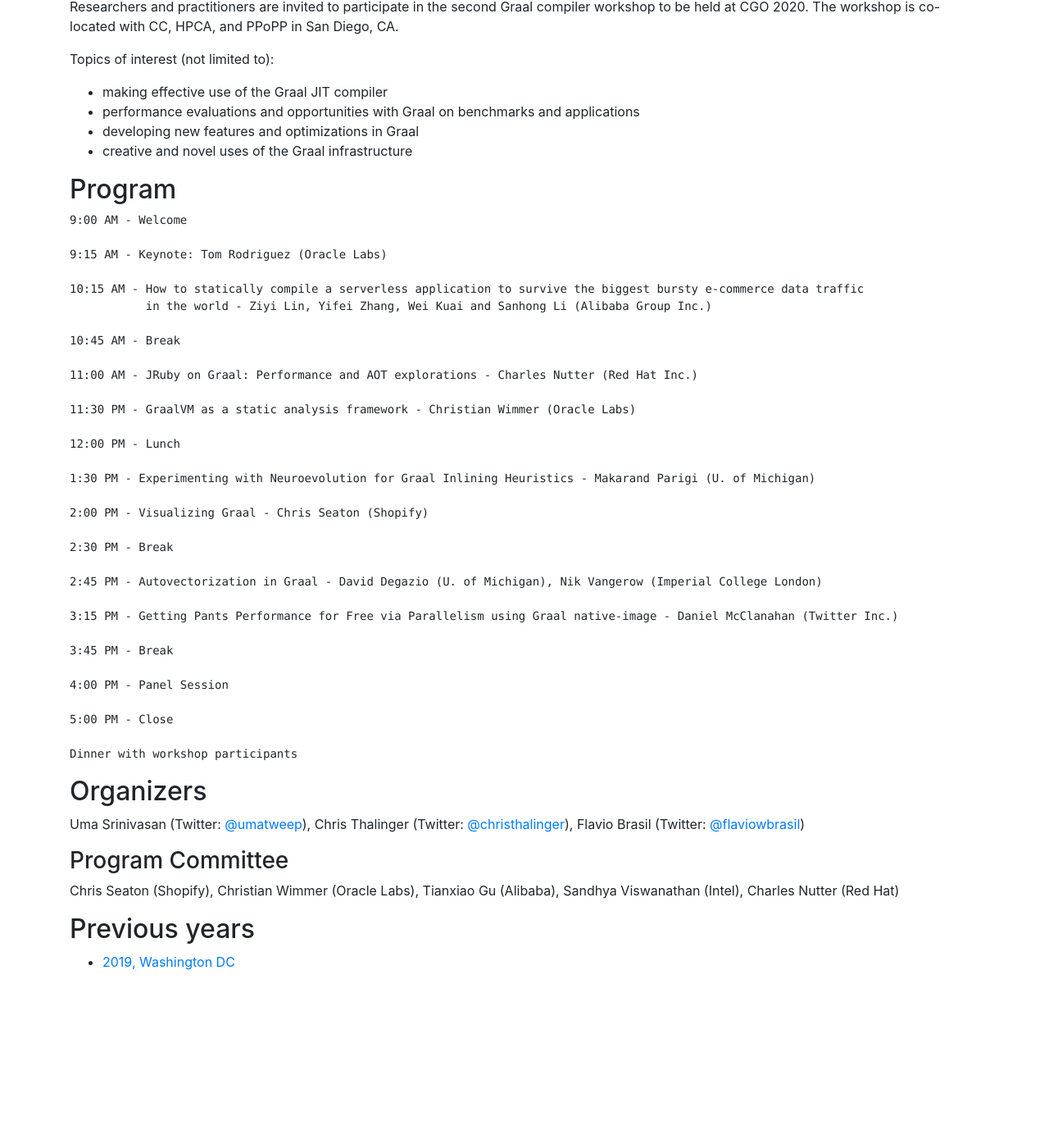
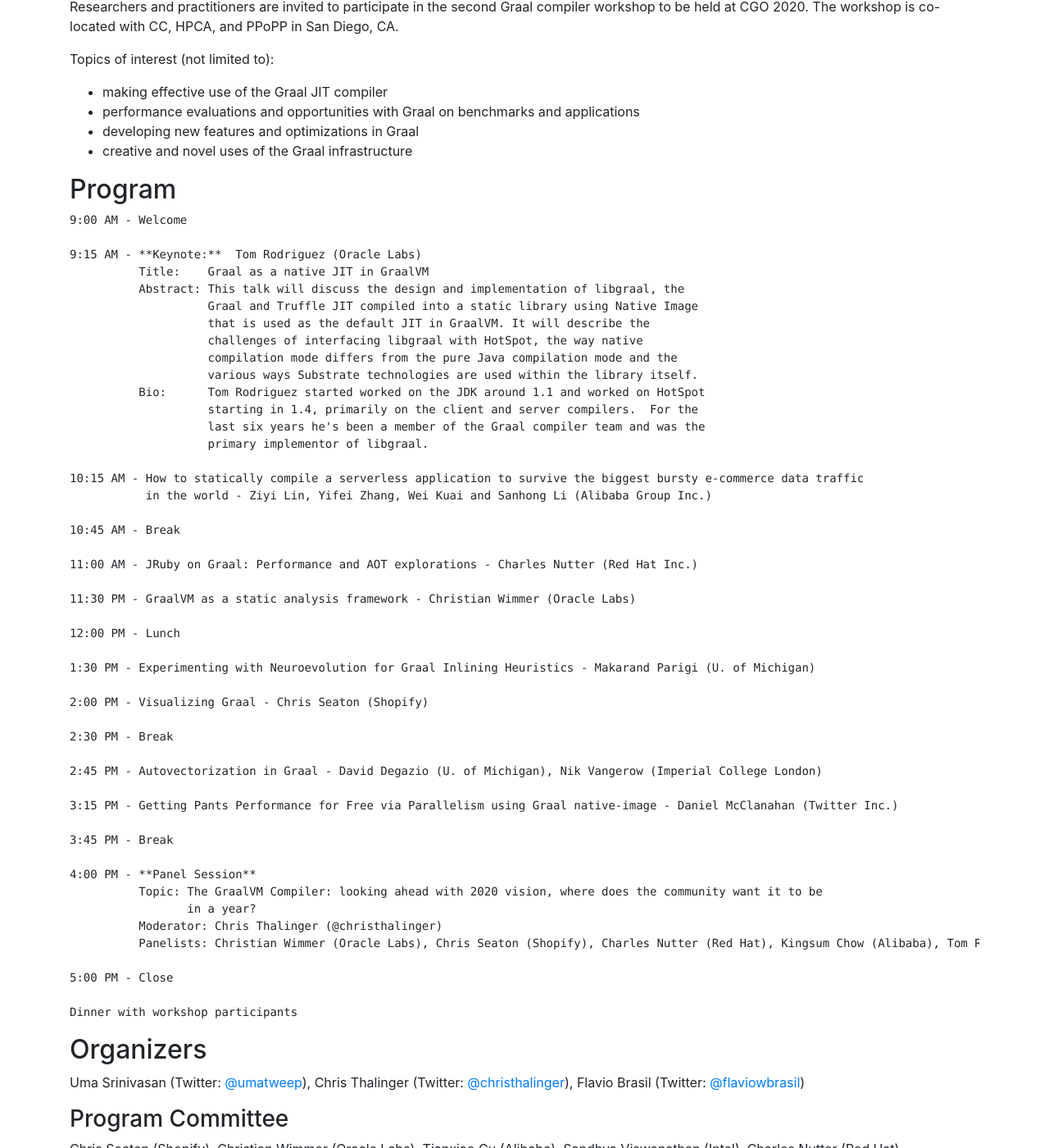
Before and after one commit to graalworkshop/graalworkshop.github.io, a Jekyll site: the page built from 2020/index.md, in a window 1280 px wide and 1400 px high, scrolled down 522 px. Shown: the whole window at 82% size. Built offline with Jekyll 4.4.1, drawn with Linux system fonts in a browser that asks for light colours; before the commit the page ends 1739 px from its top, so only the background shows below that.

Commit message:
Update index.md

```diff
--- a/2020/index.md
+++ b/2020/index.md
@@ -22,7 +22,18 @@ Topics of interest (not limited to):
 ## Program
     9:00 AM - Welcome
 
-    9:15 AM - Keynote: Tom Rodriguez (Oracle Labs)
+    9:15 AM - **Keynote:**  Tom Rodriguez (Oracle Labs)
+              Title:    Graal as a native JIT in GraalVM
+              Abstract: This talk will discuss the design and implementation of libgraal, the
+                        Graal and Truffle JIT compiled into a static library using Native Image
+                        that is used as the default JIT in GraalVM. It will describe the
+                        challenges of interfacing libgraal with HotSpot, the way native
+                        compilation mode differs from the pure Java compilation mode and the
+                        various ways Substrate technologies are used within the library itself.
+              Bio:      Tom Rodriguez started worked on the JDK around 1.1 and worked on HotSpot
+                        starting in 1.4, primarily on the client and server compilers.  For the
+                        last six years he's been a member of the Graal compiler team and was the
+                        primary implementor of libgraal.
 
     10:15 AM - How to statically compile a serverless application to survive the biggest bursty e-commerce data traffic
                in the world - Ziyi Lin, Yifei Zhang, Wei Kuai and Sanhong Li (Alibaba Group Inc.)
@@ -47,7 +58,11 @@ Topics of interest (not limited to):
 
     3:45 PM - Break
 
-    4:00 PM - Panel Session
+    4:00 PM - **Panel Session**
+              Topic: The GraalVM Compiler: looking ahead with 2020 vision, where does the community want it to be
+                     in a year?
+              Moderator: Chris Thalinger (@christhalinger)
+              Panelists: Christian Wimmer (Oracle Labs), Chris Seaton (Shopify), Charles Nutter (Red Hat), Kingsum Chow (Alibaba), Tom Rodriguez (Oracle Labs)
 
     5:00 PM - Close
 
```
